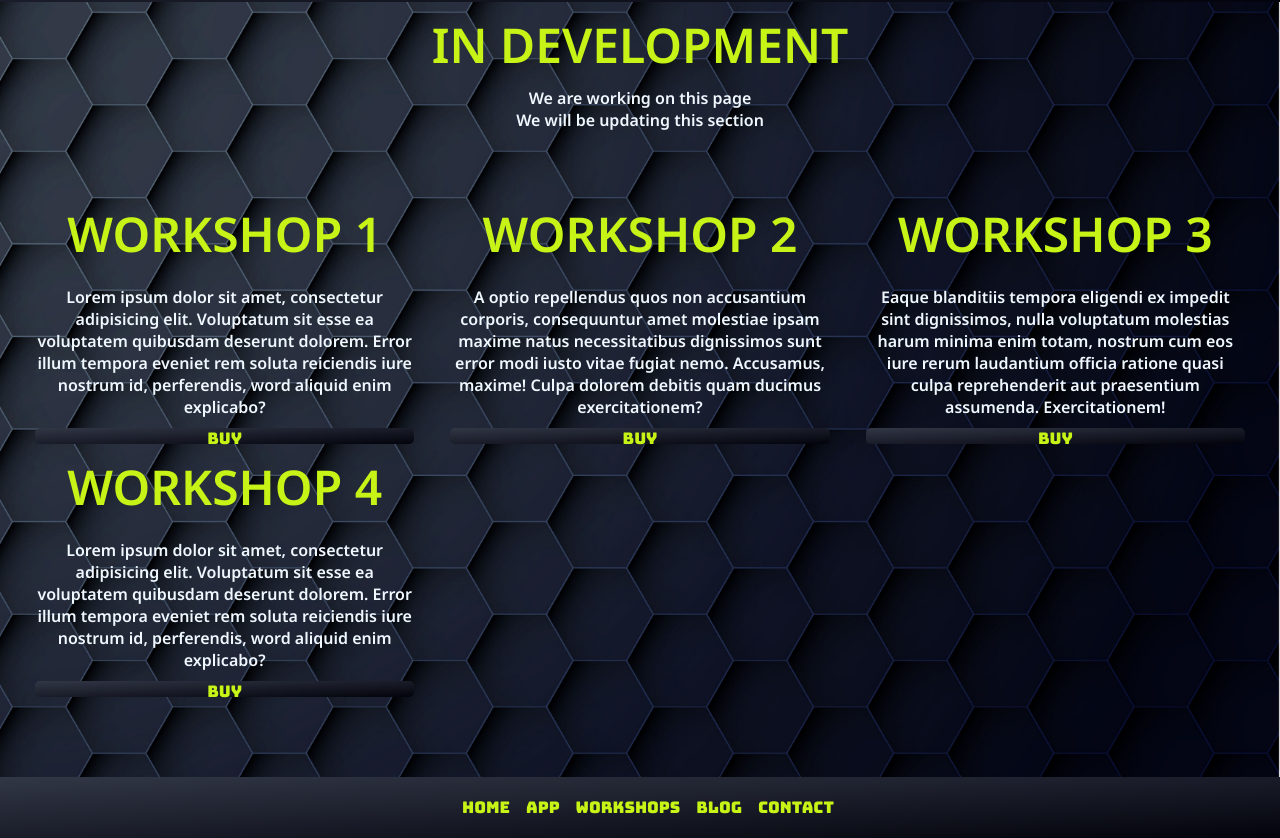
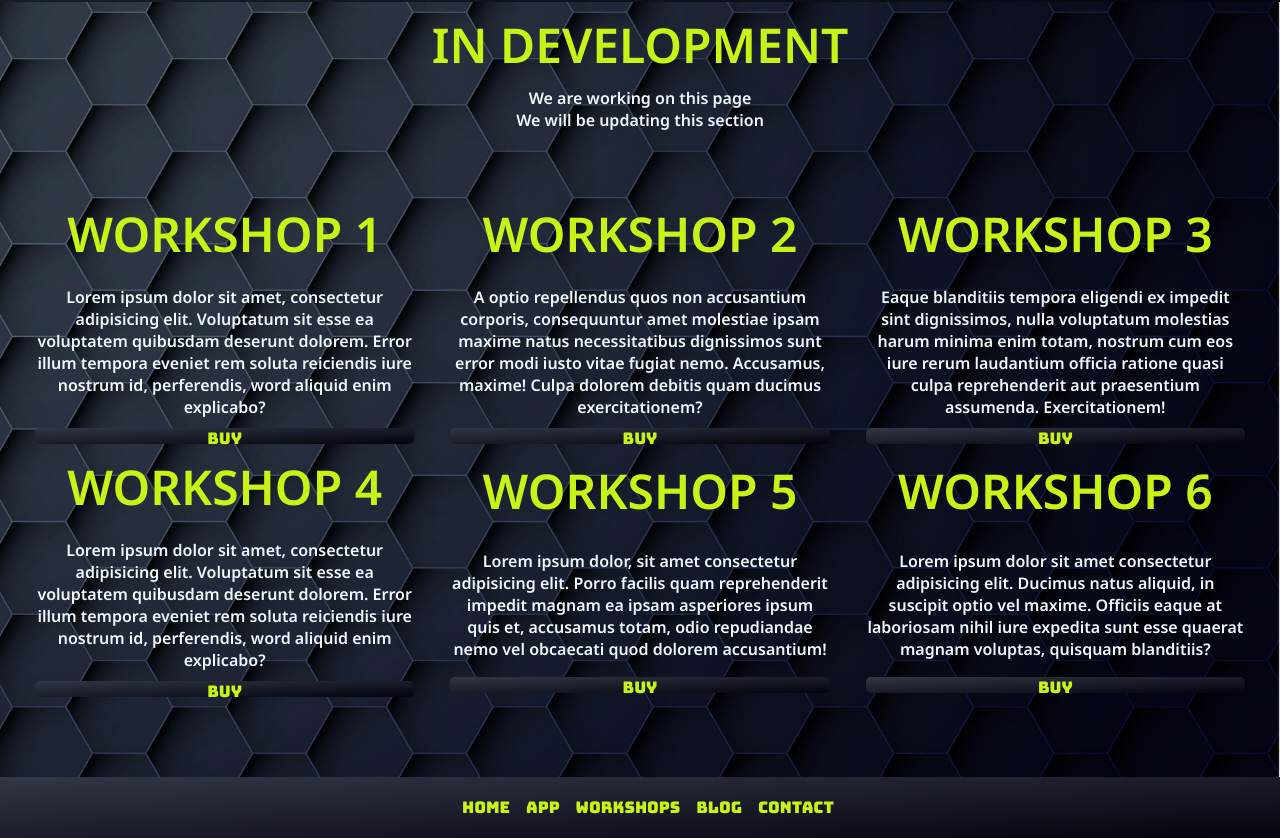
Before and after one commit to nico-jsp/CoderHouseWeb, a plain HTML site: page pages/workshops.html in a window 1280 px wide. Shown: the part 58-896 px from the top of the page. Drawn offline with Linux system fonts and the light colour scheme; files whose address does not match are found by name.

Commit message:
Tecer commit con cambios en el workshop

```diff
--- a/pages/workshops.html
+++ b/pages/workshops.html
@@ -86,6 +86,26 @@
                     Buy
                 </a>
             </div>
+            <div class="workshop">
+                <h3>Workshop 5
+                </h3>
+                <p>Lorem ipsum dolor, sit amet consectetur adipisicing elit. Porro facilis quam reprehenderit impedit
+                    magnam ea ipsam asperiores ipsum quis et, accusamus totam, odio repudiandae nemo vel obcaecati quod
+                    dolorem accusantium!</p>
+                <a href="">
+                    Buy
+                </a>
+            </div>
+            <div class="workshop">
+                <h3>Workshop 6</h3>
+                <p>Lorem ipsum dolor sit amet consectetur adipisicing elit. Ducimus natus aliquid, in suscipit optio vel
+                    maxime. Officiis eaque at laboriosam nihil iure expedita sunt esse quaerat magnam voluptas, quisquam
+                    blanditiis?</p>
+
+                <a href="">
+                    Buy
+                </a>
+            </div>
         </div>
     </main>
     <footer class="footer">
```
